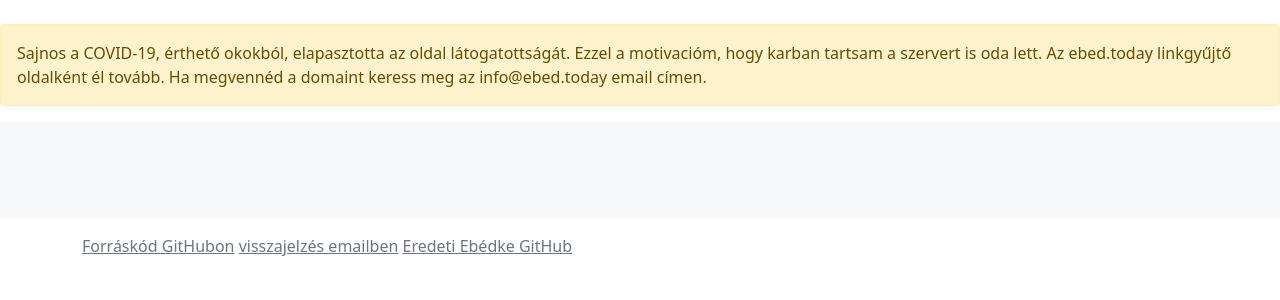
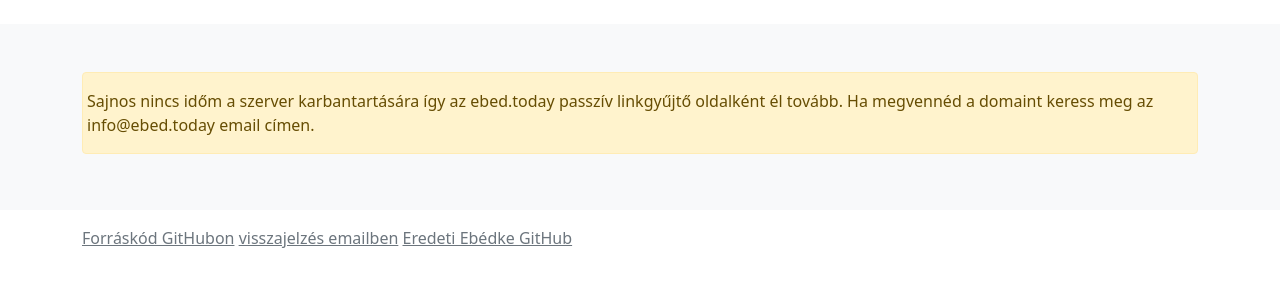
Before and after one commit to ijanos/ebedke-static, a Python web app: template template/index.html.j2 in a window 1280 px wide. Shown: the part 125-425 px from the top of the page. Run offline with Jinja, Linux system fonts and the light colour scheme; the template is opened without the code that fills it, so the values that code supplies are empty; some libraries are stand-ins or nearby versions.

Commit message:
move alert box into main body

```diff
--- a/template/index.html.j2
+++ b/template/index.html.j2
@@ -1,12 +1,12 @@
 {% include 'header.html.j2' %}
 
     <main>
-      <div class="alert alert-warning" role="alert">
-          Sajnos a COVID-19, érthető okokból, elapasztotta az oldal látogatottságát. Ezzel a motivacióm, hogy karban tartsam a szervert is oda lett.
-          Az ebed.today linkgyűjtő oldalként él tovább. Ha megvennéd a domaint keress meg az info@ebed.today email címen.
-      </div>
     <div class="album py-5 bg-light">
         <div class="container">
+      <div class="alert alert-warning px-1" role="alert">
+          Sajnos nincs időm a szerver karbantartására így az ebed.today passzív linkgyűjtő oldalként él tovább.
+          Ha megvennéd a domaint keress meg az info@ebed.today email címen.
+      </div>
         <div class="row row-cols-1 px-2 g-2">
           {% for restaurant in restaurants %}
             <div class="col">
```
